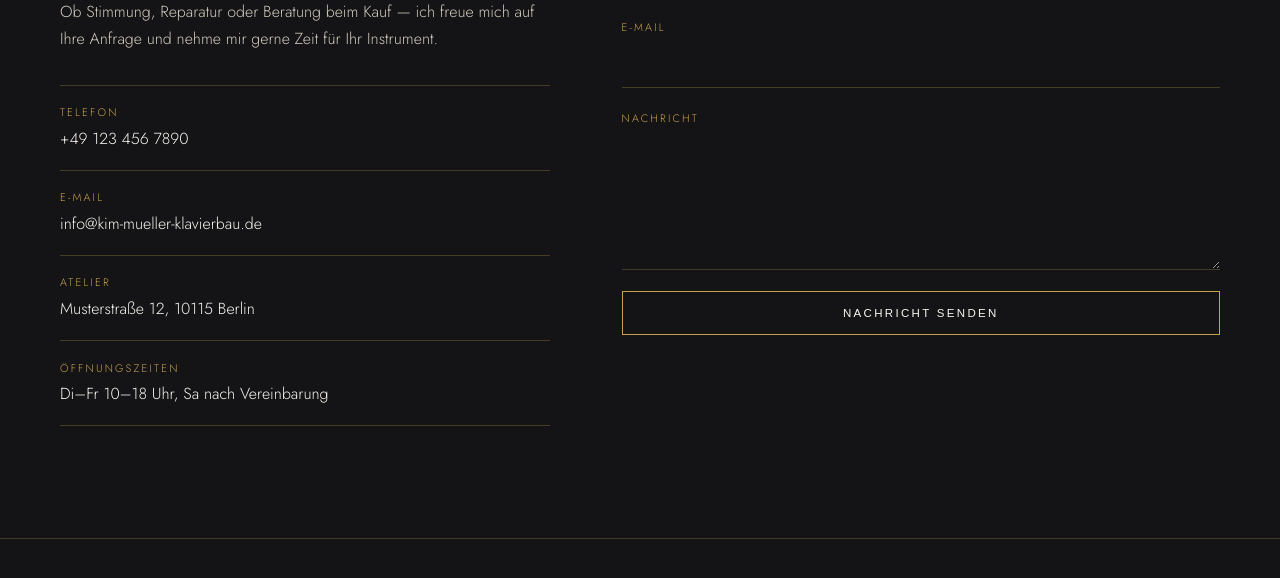
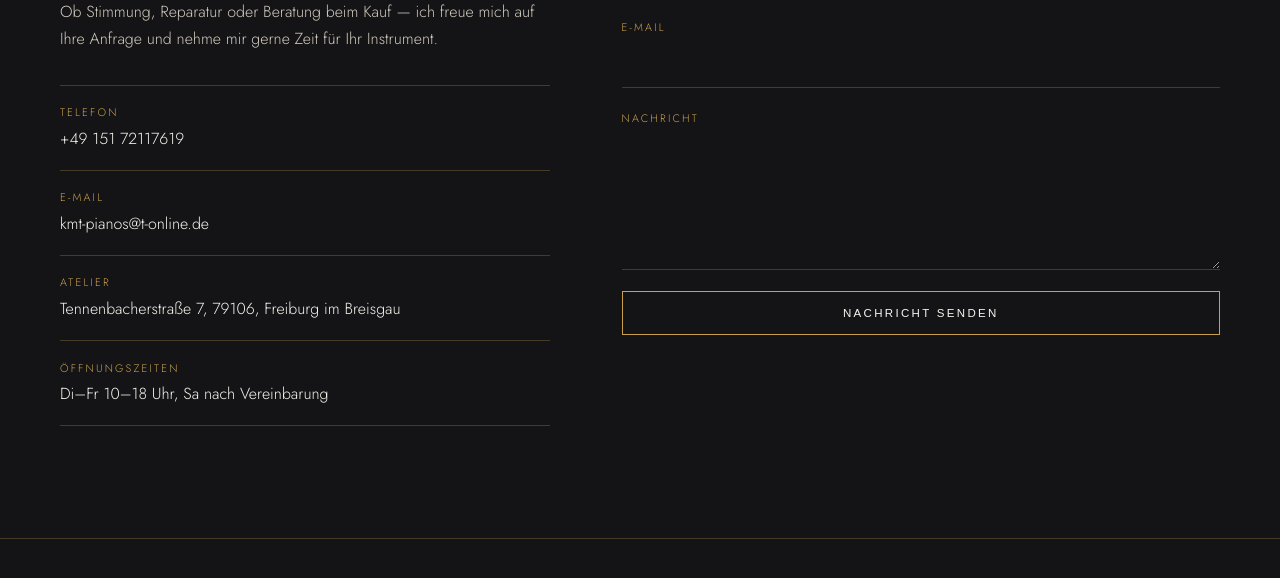
Before and after one commit to py75fyzfwz-spec/Kim-M-ller-Klaiverbauer, a plain HTML site: page index.html in a window 1280 px wide. Shown: the part 3827-4405 px from the top of the page. Drawn offline with nearby package versions, Linux system fonts and the light colour scheme.

Commit message:
Update index.html

```diff
--- a/index.html
+++ b/index.html
@@ -165,15 +165,15 @@
         <ul class="contact-list">
           <li>
             <span class="contact-label">Telefon</span>
-            <a href="tel:+491234567890">+49 123 456 7890</a>
+            <a href="tel:+4915172117619">+49 151 72117619</a>
           </li>
           <li>
             <span class="contact-label">E-Mail</span>
-            <a href="mailto:info@kim-mueller-klavierbau.de">info@kim-mueller-klavierbau.de</a>
+            <a href="mailto:kmt-pianos@t-online.de">kmt-pianos@t-online.de</a>
           </li>
           <li>
             <span class="contact-label">Atelier</span>
-            <span>Musterstraße 12, 10115 Berlin</span>
+            <span>Tennenbacherstraße 7, 79106, Freiburg im Breisgau</span>
           </li>
           <li>
             <span class="contact-label">Öffnungszeiten</span>
```
